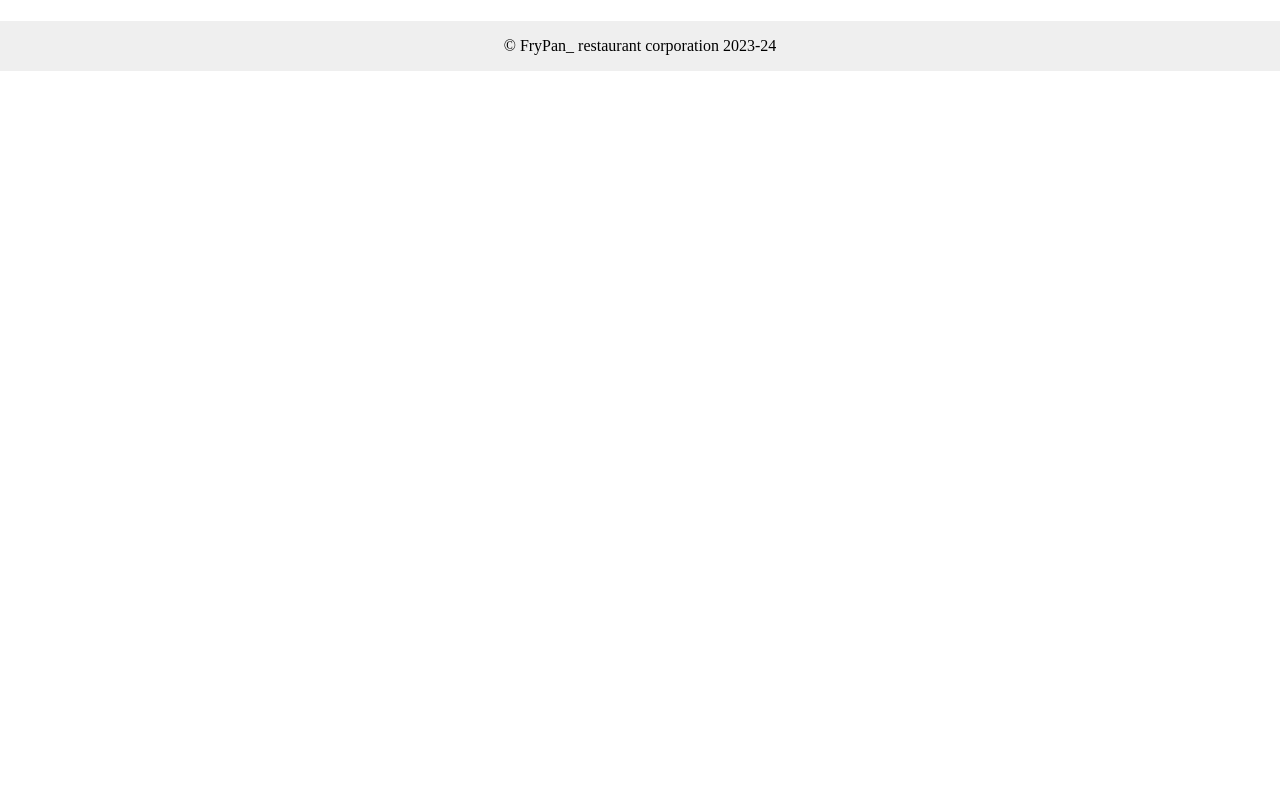
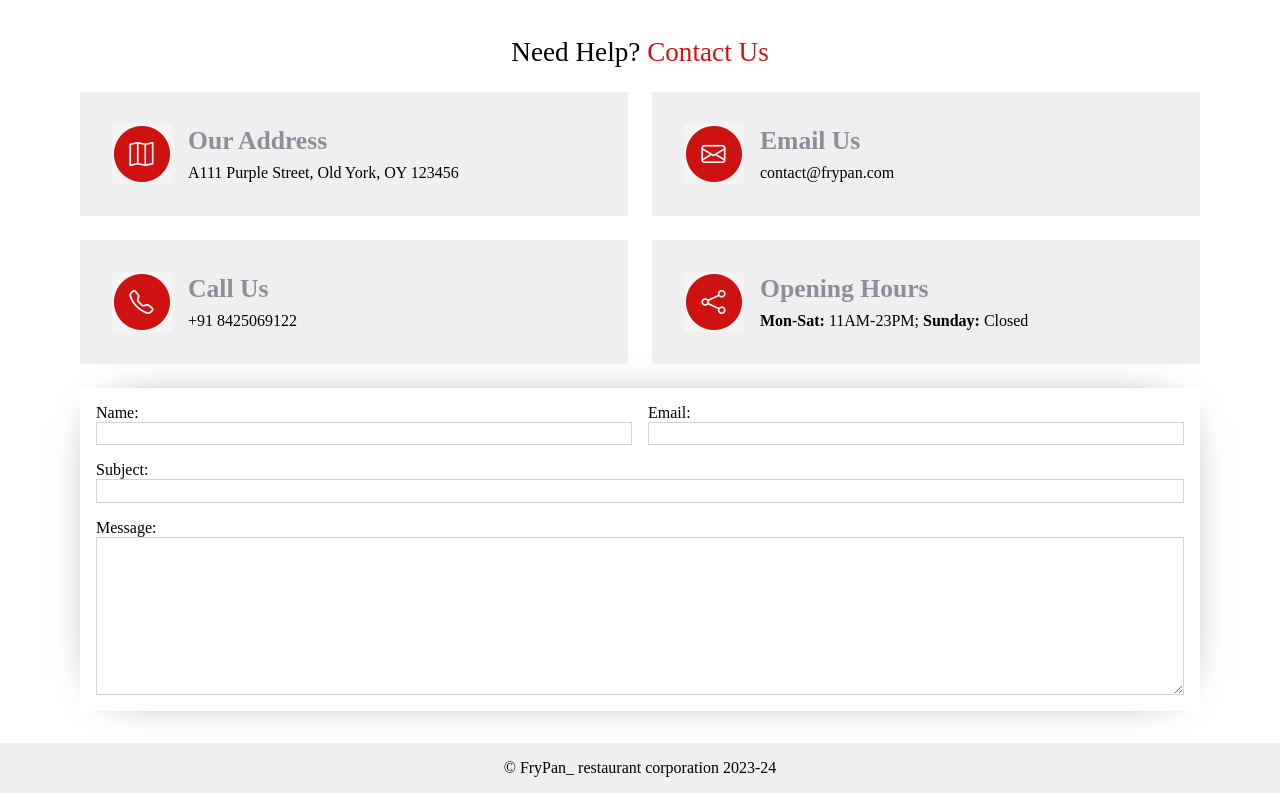
Before and after one commit to mizerablepi/restaurant-page, a website built with webpack: page dist/index.html in a window 1280 px wide. Both pictures are taken after a click on the button "Contact Us". Shown: the part 60-853 px from the top of the page. Before the commit the page ends 800 px from the top, so only its background shows below. Built offline with nearby package versions, Linux system fonts and the light colour scheme; files whose address does not match are found by name.

Commit message:
complete contact page

```diff
--- a/src/contact.js
+++ b/src/contact.js
@@ -1,3 +1,78 @@
+import mapIcon from './images/map.png';
+import mailIcon from './images/mail.png';
+import phoneIcon from './images/call.png';
+import openIcon from './images/open.png';
+
+function createCard(img, title, subtitle) {
+  let card = document.createElement('div');
+  card.classList.add('card');
+
+  let cardLeft = document.createElement('img');
+  cardLeft.setAttribute('src', img);
+
+  let cardRight = document.createElement('div');
+  cardRight.classList.add('card-right');
+
+  let cardTitle = document.createElement('p');
+  cardTitle.textContent = title;
+
+  let cardSubtitle = document.createElement('span');
+  cardSubtitle.innerHTML = subtitle;
+
+  cardRight.append(cardTitle,cardSubtitle);
+
+  card.append(cardLeft, cardRight);
+  return card;
+}
+
+function createFormField(labelName, id, textarea = '') {
+  let input = document.createElement('div');
+  input.classList.add('field');
+  let inputLabel = document.createElement('label');
+  inputLabel.setAttribute('for', id);
+  inputLabel.textContent = labelName;
+  let inputField;
+  if (textarea == '') {
+    inputField = document.createElement('input');
+    inputField.setAttribute('type', 'text');
+  } else {
+    inputField = document.createElement('textarea');
+    inputField.setAttribute('rows', '10');
+  }
+  inputField.setAttribute('name', id);
+  inputField.setAttribute('id', id);
+
+  input.append(inputLabel, inputField);
+  return input;
+}
+
 let contactSection = document.createElement('div');
 
+let contactTitle = document.createElement('div');
+contactTitle.classList.add('contact-title');
+contactTitle.innerHTML = "Need Help? <span>Contact Us</span>";
+
+let infoGrid = document.createElement('div');
+infoGrid.classList.add('info-grid');
+
+infoGrid.append(
+  createCard(mapIcon, 'Our Address', 'A111 Purple Street, Old York, OY 123456'),
+  createCard(mailIcon, 'Email Us', 'contact@frypan.com'),
+  createCard(phoneIcon, 'Call Us', '+91 8425069122'),
+  createCard(openIcon,'Opening Hours', '<b>Mon-Sat: </b>11AM-23PM; <b>Sunday: </b> Closed')
+);
+
+let infoForm = document.createElement('form');
+infoForm.classList.add('info-form');
+
+let formTopRow = document.createElement('div');
+formTopRow.classList.add('form-top-row');
+formTopRow.append(createFormField('Name: ', 'name'), createFormField('Email: ', "email"));
+
+let subjectField = createFormField('Subject: ', "subject");
+let messageField = createFormField('Message: ', "message", 'textarea');
+
+infoForm.append(formTopRow, subjectField, messageField);
+
+contactSection.append(contactTitle,infoGrid,infoForm);
 export { contactSection };
--- a/src/style.css
+++ b/src/style.css
@@ -199,6 +199,77 @@ button{
   padding-top: 0.5rem;
 }
 
+/* contact section */
+.contact-title{
+  padding-top: 1rem;
+  text-align: center;
+  font-size: 1.7rem;
+}
+
+.contact-title span{
+  color: #d31414;
+}
+
+.info-grid{
+  display: grid;
+  grid-template-columns: 1fr 1fr;
+  gap: 1.5rem;
+  padding: 1.5rem 5rem;
+}
+
+.card{
+  background-color: #efefef;
+  padding: 2rem;
+  display: flex;
+  gap: 1rem;
+  align-items: center;
+}
+
+.card img{
+  object-fit: none;
+  width: fit-content;
+}
+
+.card-right p{
+  font-size: 1.6rem;
+  font-weight: bold;
+  color: #8d8d9b;
+  margin: 0 0 0.5rem 0;
+}
+
+.info-form{
+  display: flex;
+  flex-direction: column;
+  padding: 1rem;
+  margin: 0 5rem 2rem 5rem;
+  gap: 1rem;
+  box-shadow: 0 0 3rem -2rem black;
+  z-index: 1;
+}
+
+.field{
+  display: flex;
+  flex-direction: column;
+}
+
+.form-top-row{
+  display: flex;
+  gap: 1rem;
+}
+
+.form-top-row div{
+  width: 50%;
+}
+
+input, textarea {
+  align-self: stretch;
+  padding: 0.2rem;
+  border-width: 0.1rem;
+  border-color: lightgray;
+  border-style: groove;
+}
+
+
 
 /* footer styles */
 footer{
```
